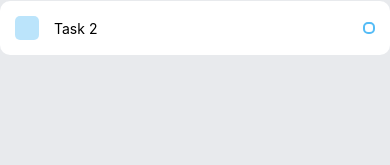
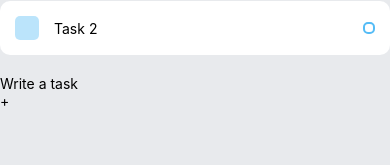
Before and after one commit to thejamesgore/react-native-projects, a React Native app in the folder 00-Todo-List/: screen / in a window 390 px wide. Shown: the part 132-297 px from the top of the page. Built offline with nearby package versions, Linux system fonts and the light colour scheme.

Commit message:
added text input so can add tasks

```diff
--- a/00-Todo-List/App.js
+++ b/00-Todo-List/App.js
@@ -1,5 +1,13 @@
 import { StatusBar } from 'expo-status-bar'
-import { StyleSheet, Text, View } from 'react-native'
+import {
+  KeyboardAvoidingView,
+  Platform,
+  StyleSheet,
+  Text,
+  View,
+  TextInput,
+  TouchableOpacity,
+} from 'react-native'
 import Task from './components/Task'
 
 export default function App() {
@@ -14,6 +22,20 @@
         <Task text={'Task 1'} />
         <Task text={'Task 2'} />
       </View>
+
+      {/* Write a task section */}
+
+      <KeyboardAvoidingView
+        behavior={Platform.OS === 'ios' ? 'padding' : 'height'}
+        style={styles.writeTaskWrapper}
+      >
+        <TextInput style={styles.input} placeholder={'Write a task'} />
+        <TouchableOpacity>
+          <View style={styles.addWrapper}>
+            <Text style={styles.addText}>+</Text>
+          </View>
+        </TouchableOpacity>
+      </KeyboardAvoidingView>
     </View>
   )
 }
```
Also changed, not shown: 1 other file (tests, documents, lock files or other folders).
